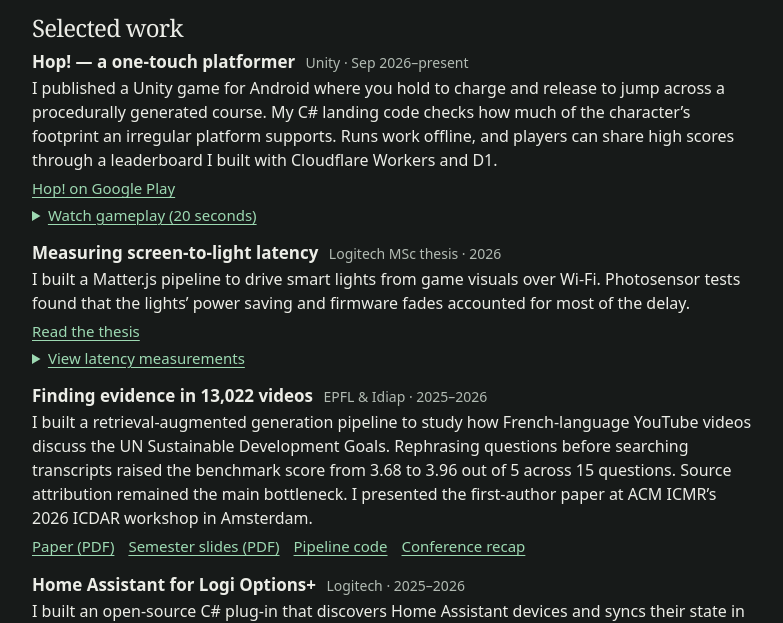
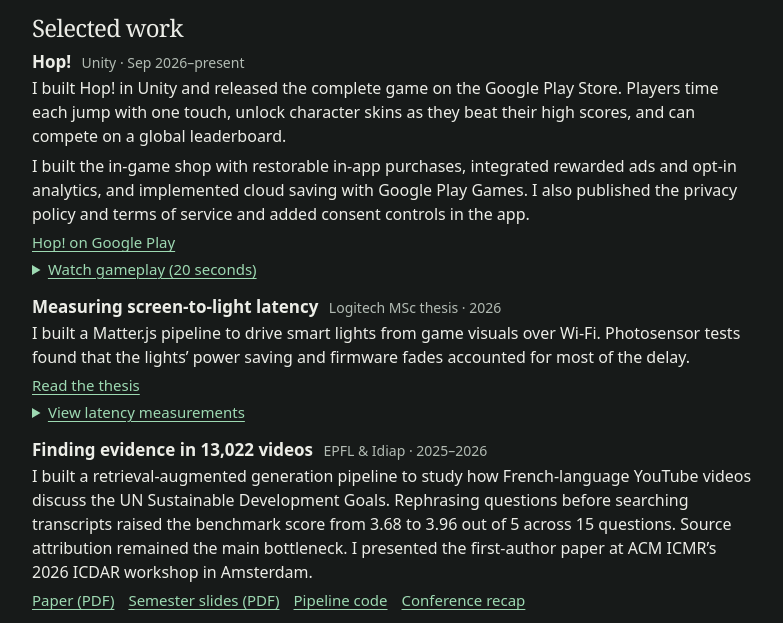
Before and after one commit to CristianSafta/CristianSafta.github.io, a plain HTML site: page index.html in a window 1280 px wide. Shown: the part 185-808 px from the top of the page, without its empty margins (248-1031 px from the left). Drawn offline with Linux system fonts and the light colour scheme.

Commit message:
Describe the complete Hop! release across the portfolio and CV

```diff
--- a/index.html
+++ b/index.html
@@ -45,10 +45,11 @@
       <ul class="entries" role="list">
         <li class="entry" id="hop">
           <div class="entry-heading">
-            <h3 class="entry-title">Hop! — a one-touch platformer</h3>
+            <h3 class="entry-title">Hop!</h3>
             <p class="entry-context">Unity · <time datetime="2026-09">Sep 2026</time>–present</p>
           </div>
-          <p>I published a Unity game for Android where you hold to charge and release to jump across a procedurally generated course. My C# landing code checks how much of the character’s footprint an irregular platform supports. Runs work offline, and players can share high scores through a leaderboard I built with Cloudflare Workers and D1.</p>
+          <p>I built Hop! in Unity and released the complete game on the Google Play Store. Players time each jump with one touch, unlock character skins as they beat their high scores, and can compete on a global leaderboard.</p>
+          <p style="margin-block-start: .375rem">I built the in-game shop with restorable in-app purchases, integrated rewarded ads and opt-in analytics, and implemented cloud saving with Google Play Games. I also published the privacy policy and terms of service and added consent controls in the app.</p>
           <ul class="link-list" aria-label="Hop! project links" role="list">
             <li><a href="https://play.google.com/store/apps/details?id=com.hop.myapp">Hop! on Google Play</a></li>
           </ul>
```
Also changed, not shown: 1 other file.
